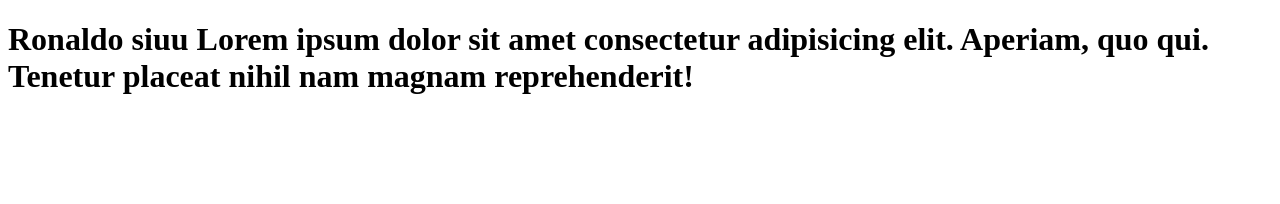
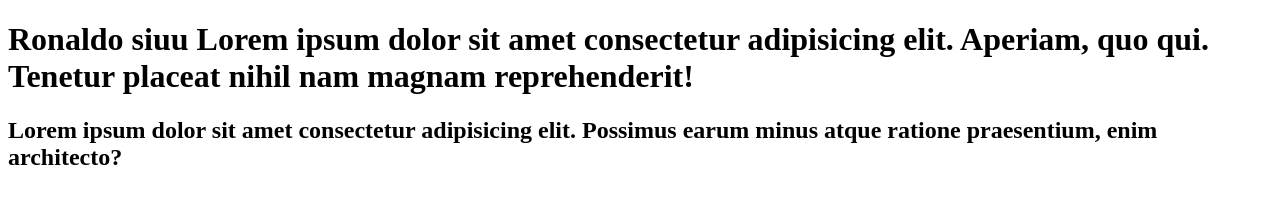
Before and after one commit to RonalTab/LOLO, a plain HTML site: page index.html in a window 1280 px wide. Drawn offline with Linux system fonts and the light colour scheme.

Commit message:
third commit

```diff
--- a/e.html
+++ b/index.html
@@ -10,5 +10,9 @@
       Ronaldo siuu Lorem ipsum dolor sit amet consectetur adipisicing elit.
       Aperiam, quo qui. Tenetur placeat nihil nam magnam reprehenderit!
     </h1>
+    <h2>
+      Lorem ipsum dolor sit amet consectetur adipisicing elit. Possimus earum
+      minus atque ratione praesentium, enim architecto?
+    </h2>
   </body>
 </html>
```
